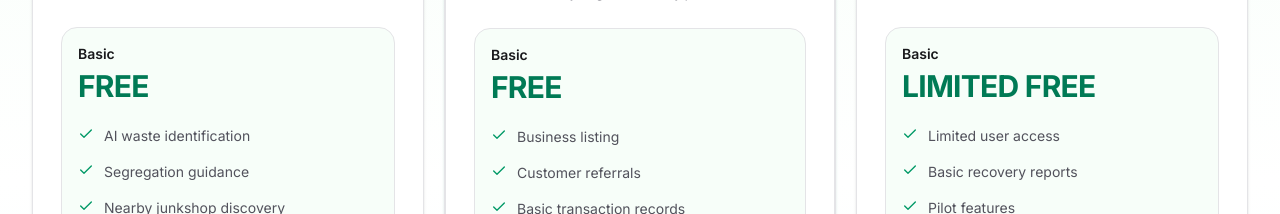
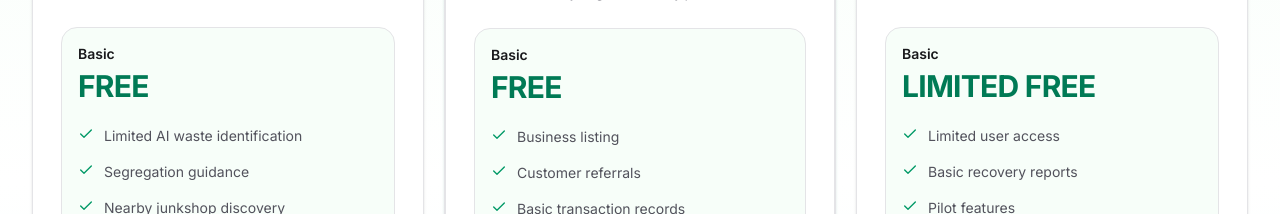
Before and after one commit to buildwithjaym/trashure-web-app, a Next.js app: page / in a window 1280 px wide. Shown: the part 5340-5554 px from the top of the page. Built offline with nearby package versions, Linux system fonts and the light colour scheme.

Commit message:
updated to limited ai waste identification

```diff
--- a/components/ui/pricing-section.tsx
+++ b/components/ui/pricing-section.tsx
@@ -11,7 +11,7 @@ const plans = [
     badge: "Community",
     basicPrice: "FREE",
     basicFeatures: [
-      "AI waste identification",
+      "Limited AI waste identification",
       "Segregation guidance",
       "Nearby junkshop discovery",
     ],
```
